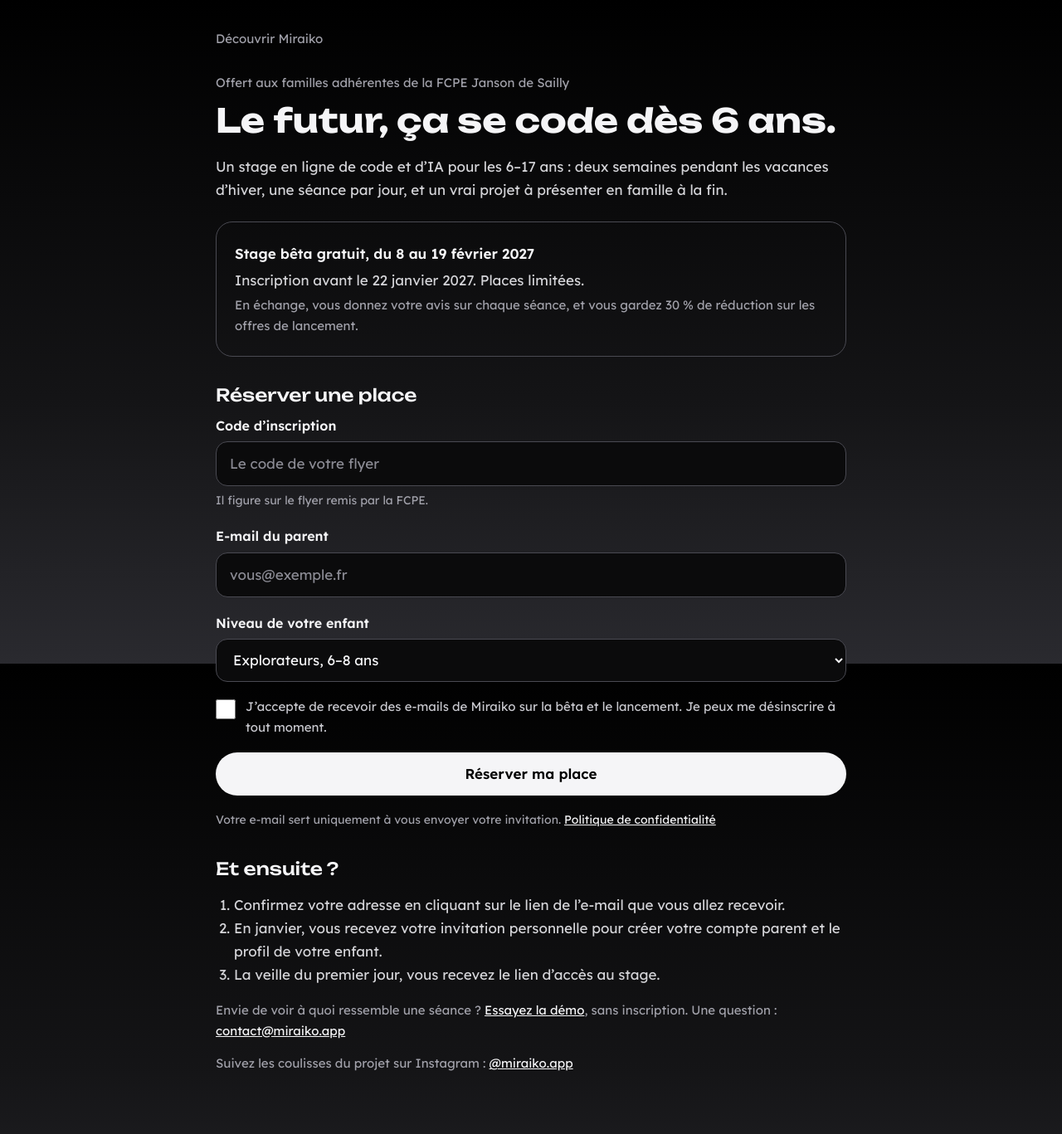
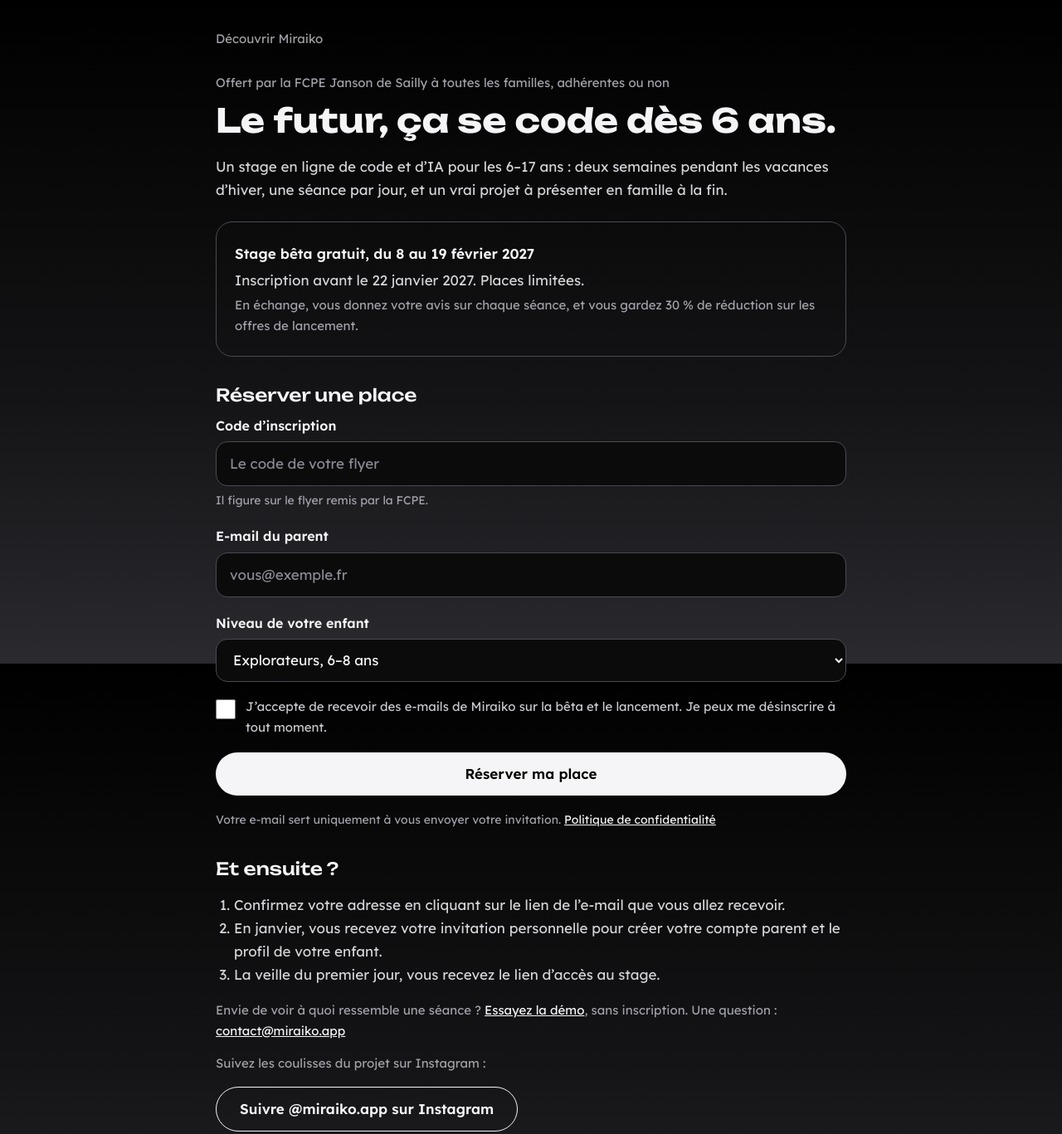
Before and after one commit to Miraiko-app/site, a plain HTML site: page fcpe.html in a window 1280 px wide. Shown: the top 1367 px of the page at 83% size. Drawn offline with Linux system fonts and the light colour scheme.

Commit message:
Page FCPE : offre ouverte à toutes les familles, bouton Instagram
Co-Authored-By: Claude Opus 5.5 <noreply@anthropic.com>
Claude-Session: https://claude.ai/code/session_01RSfXwJKxxFhHoUxy6hBakm

```diff
--- a/fcpe.html
+++ b/fcpe.html
@@ -4,10 +4,10 @@
 <meta charset="utf-8">
 <meta name="viewport" content="width=device-width, initial-scale=1, viewport-fit=cover">
 <title>Familles FCPE Janson — Miraiko</title>
-<meta name="description" content="Stage bêta gratuit de code et d’IA pour les enfants des familles adhérentes de la FCPE Janson de Sailly, du 8 au 19 février 2027.">
+<meta name="description" content="Stage bêta gratuit de code et d’IA pour toutes les familles de Janson de Sailly, proposé avec la FCPE, du 8 au 19 février 2027.">
 <meta name="robots" content="noindex">
 <meta property="og:title" content="Miraiko × FCPE Janson — stage bêta gratuit">
-<meta property="og:description" content="Stage en ligne de code et d’IA, de 6 à 17 ans, offert aux familles adhérentes.">
+<meta property="og:description" content="Stage en ligne de code et d’IA, de 6 à 17 ans, offert par la FCPE Janson à toutes les familles.">
 <meta property="og:image" content="https://miraiko.app/partage.png">
 <meta property="og:url" content="https://miraiko.app/fcpe">
 <meta name="theme-color" content="#000000">
@@ -32,7 +32,7 @@ ol{padding-left:22px}
 <body>
 <div class="wrap">
 <a class="back" href="index.html">Découvrir Miraiko</a>
-<p class="muted" style="margin:28px 0 0">Offert aux familles adhérentes de la FCPE Janson de Sailly</p>
+<p class="muted" style="margin:28px 0 0">Offert par la FCPE Janson de Sailly à toutes les familles, adhérentes ou non</p>
 <h1 style="margin-top:8px">Le futur, ça se code dès 6 ans.</h1>
 <p>Un stage en ligne de code et d’IA pour les 6–17 ans : deux semaines pendant les vacances d’hiver, une séance par jour, et un vrai projet à présenter en famille à la fin.</p>
 
@@ -80,7 +80,8 @@ ol{padding-left:22px}
 <li>La veille du premier jour, vous recevez le lien d’accès au stage.</li>
 </ol>
 <p class="muted">Envie de voir à quoi ressemble une séance ? <a href="demo.html">Essayez la démo</a>, sans inscription. Une question : <a href="mailto:contact@miraiko.app">contact@miraiko.app</a></p>
-<p class="muted">Suivez les coulisses du projet sur Instagram : <a href="https://www.instagram.com/miraiko.app/" rel="noopener">@miraiko.app</a></p>
+<p class="muted">Suivez les coulisses du projet sur Instagram :</p>
+<a class="cta" href="https://www.instagram.com/miraiko.app/" rel="noopener" style="background:transparent;color:#F5F5F7;border:1px solid #F5F5F7">Suivre @miraiko.app sur Instagram</a>
 </div>
 </body>
 </html>
```
